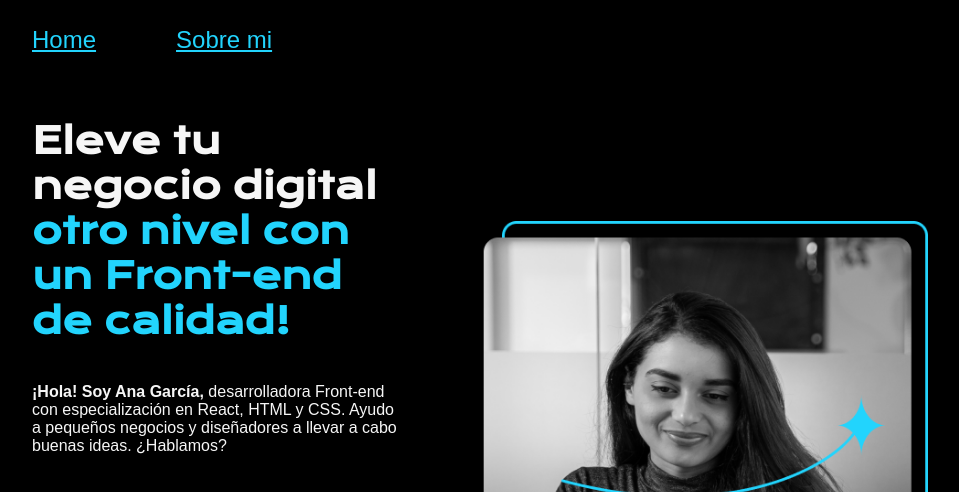
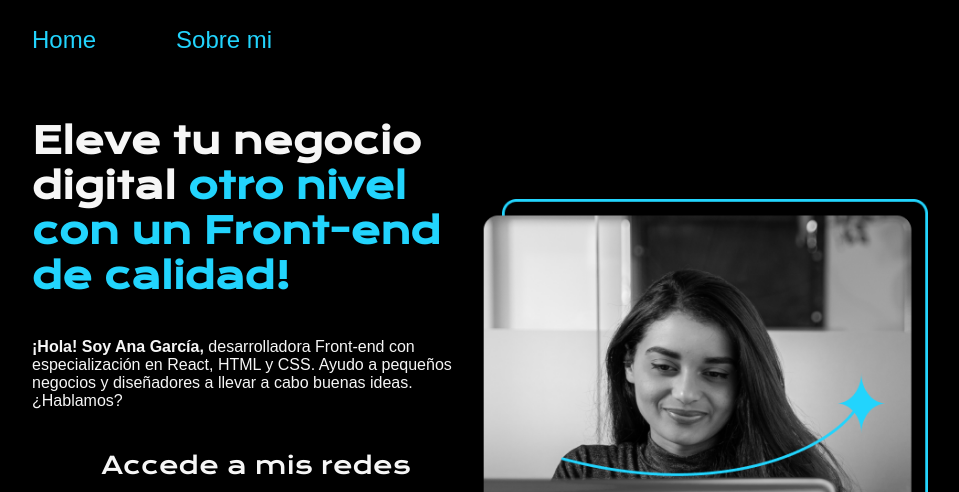
Before and after one commit to Gina-Alonso/Portafolio, a plain HTML site: page index.html in a window 1280 px wide. Shown: the top 492 px of the page, without its empty margins (160-1119 px from the left). Drawn offline with nearby package versions, Linux system fonts and the light colour scheme.

Commit message:
Update style.css

```diff
--- a/style.css
+++ b/style.css
@@ -30,6 +30,7 @@ header{
     font-size: 1.5rem;
     font-weight: 400;
     color: var(--color-terciario);
+    text-decoration: none;
 }
 
 .titulo-destaque{
@@ -37,11 +38,10 @@ header{
 }
 
 .presentacion{
+     padding: 5% 15%;
     display: flex;
     align-items: center;
-    padding: 5% 15%;
     justify-content: space-between;
-    gap: 82px;
 }
 .presentacion-contenido{
     width: 50%;
@@ -119,4 +119,5 @@ header{
     .presentacion-imagen{
         width: 90%;
     }
+
 }
```
